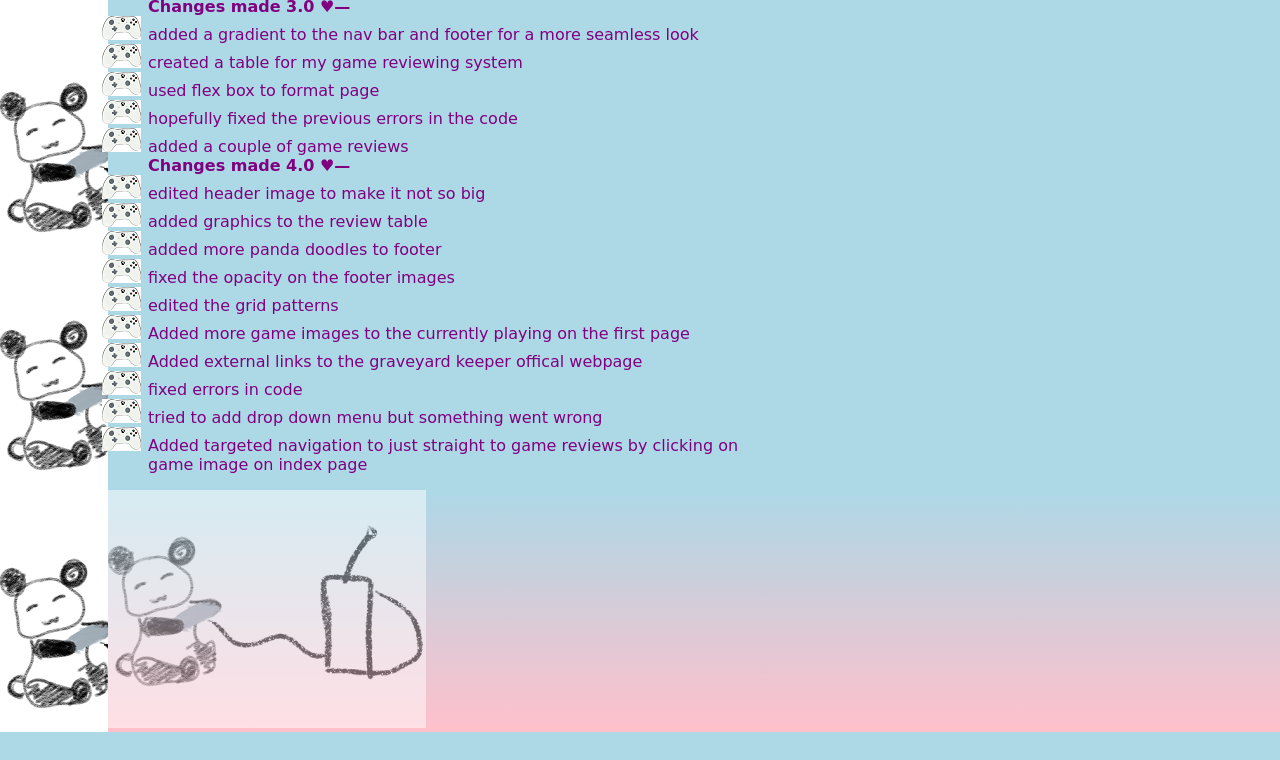
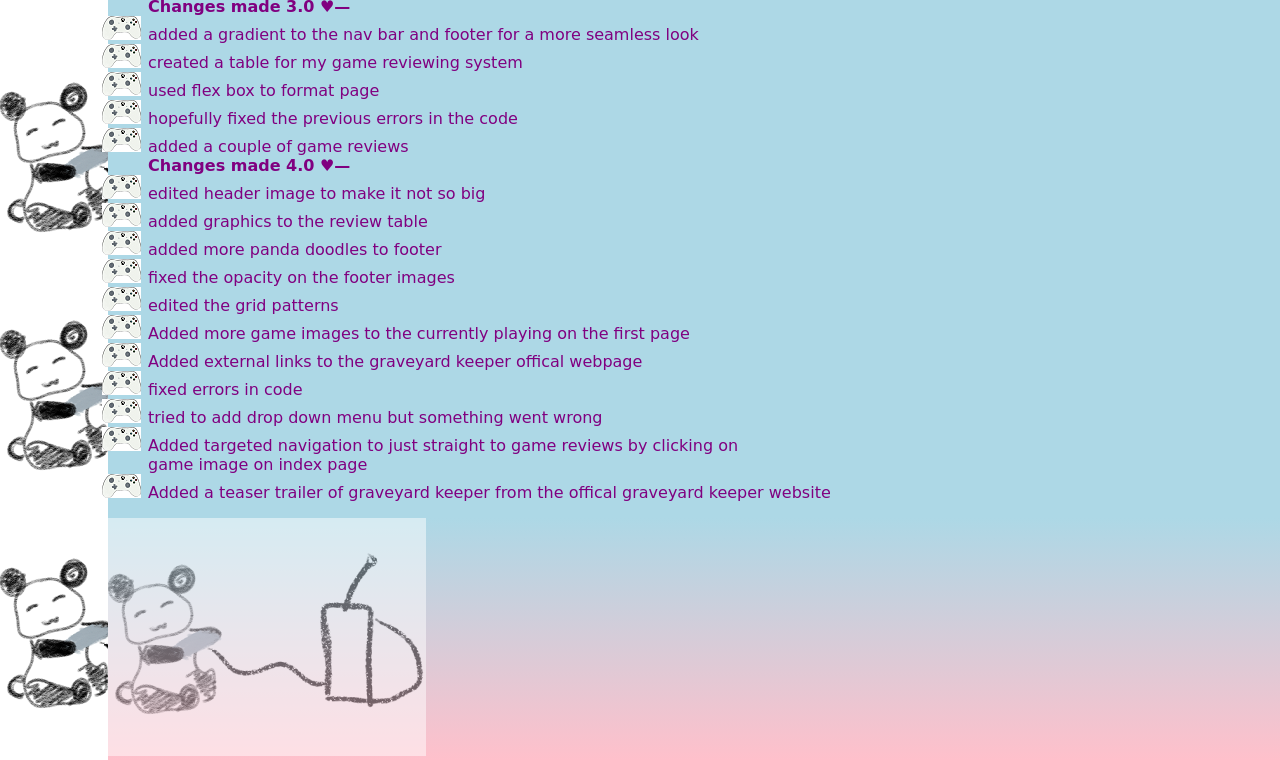
Before and after one commit to Pandasquishies/Pandasquishies, a plain HTML site: page about.html in a window 1280 px wide. Shown: the part 1154-1914 px from the top of the page. Before the commit the page ends 1886 px from the top, so only its background shows below. Drawn offline with Linux system fonts and the light colour scheme.

Commit message:
one more v4 edit

```diff
--- a/about.html
+++ b/about.html
@@ -61,6 +61,7 @@
 			<li> fixed errors in code </li>
 			<li> tried to add drop down menu but something went wrong </li>
 			<li> Added targeted navigation to just straight to game reviews by clicking on <br/> game image on index page</li>
+			<li> Added a teaser trailer of graveyard keeper from the offical graveyard keeper website</li>
 		</ul>
 	</p>
 
```
